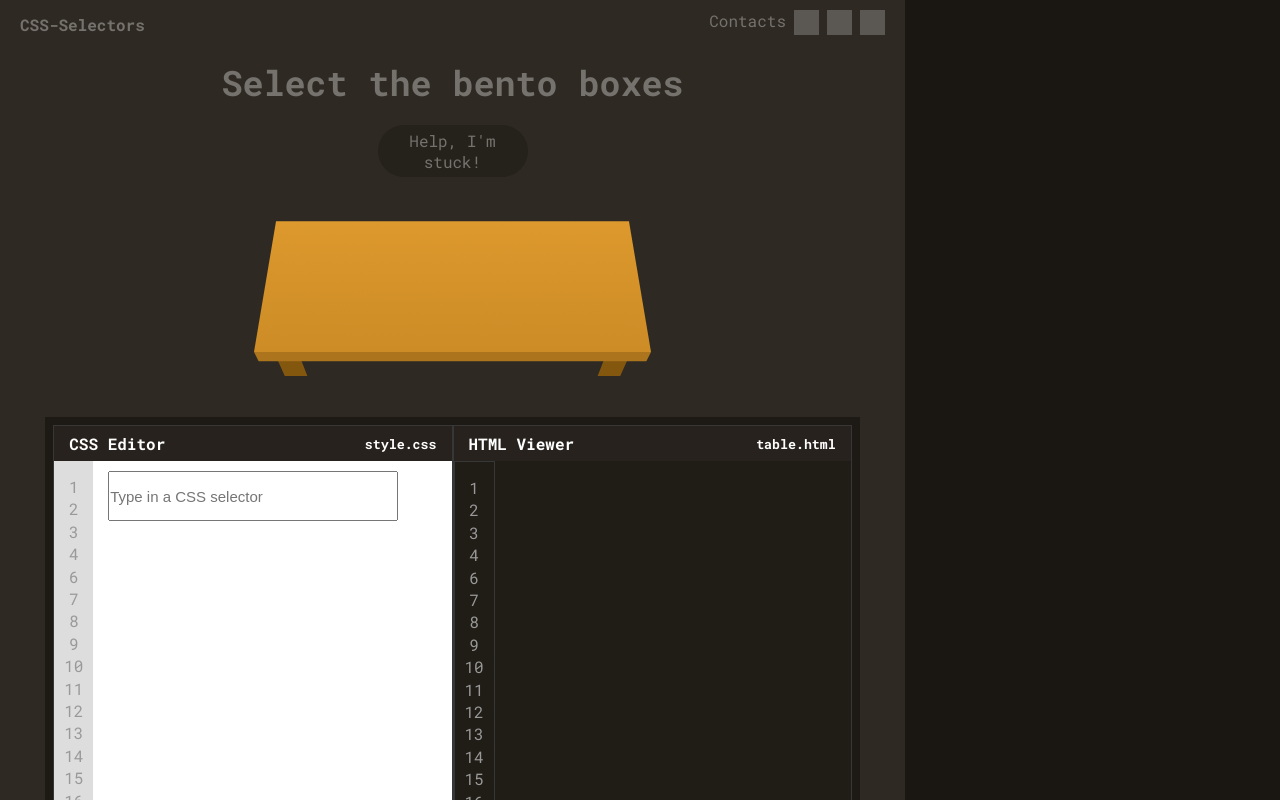
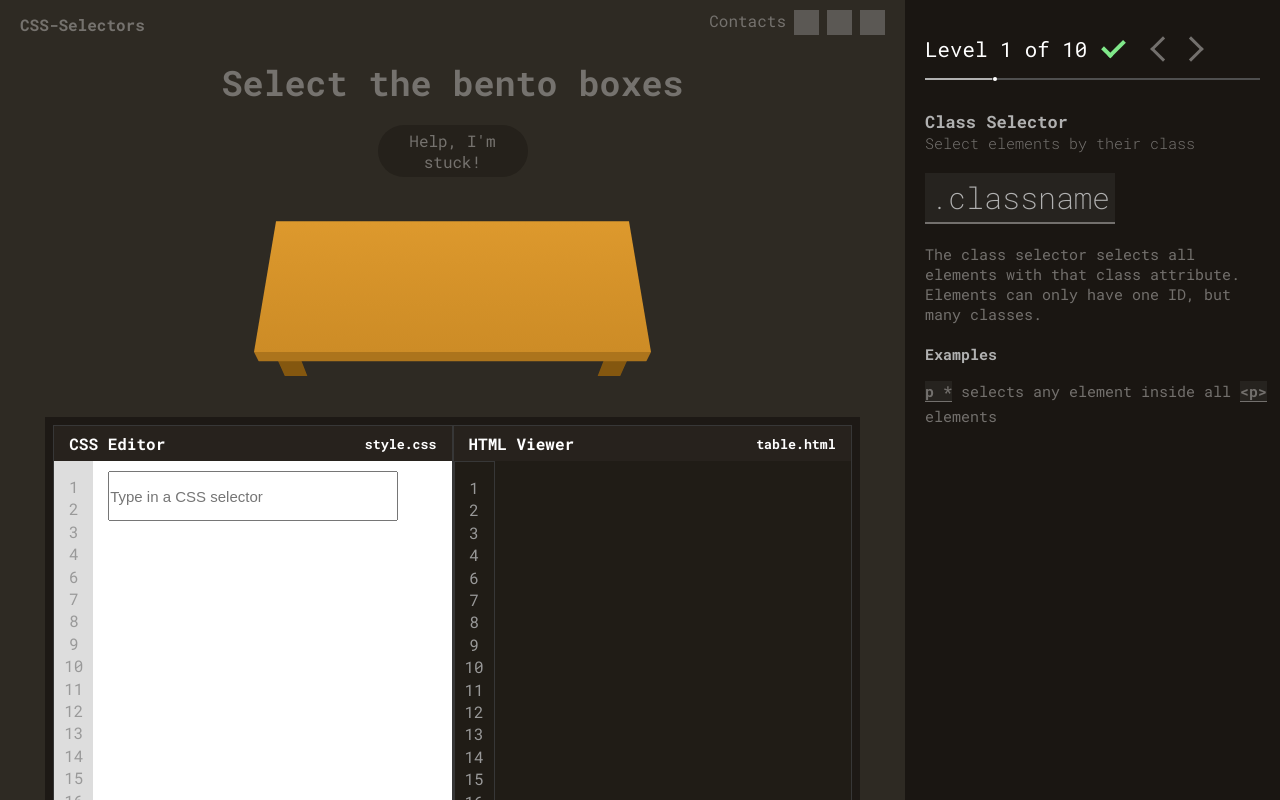
Before and after one commit to iliashon/RS-Selectors, a website built with webpack: page rs-selectors/src/index.html in a window 1280 px wide. Built offline with nearby package versions, Linux system fonts and the light colour scheme; no server answers; grey boxes are pictures that could not be loaded; a web font is replaced by a local one.

Commit message:
feat: add items side-bar (Fri Jun 23 17:40:52 +04 2023)

```diff
--- /dev/null
+++ b/rs-selectors/src/components/side-bar/side-bar.css
@@ -0,0 +1,131 @@
+.level-bar {
+  color: #fff;
+  padding: 20px;
+}
+
+.level-info {
+  font-size: 1.3em;
+  margin-top: 15px;
+  display: flex;
+  gap: 20px;
+}
+
+.level-check {
+  display: block;
+  width: 13px;
+  height: 22px;
+  border-bottom: 4px solid #80e88a;
+  border-right: 4px solid #80e88a;
+  transform: rotate(45deg);
+}
+
+.level-progress {
+  margin-top: 15px;
+  height: 2px;
+  background-color: #4f4f4f;
+}
+
+.line-progress {
+  height: 2px;
+  background-color: #b1b1b1;
+  width: 20%;
+  position: relative;
+}
+
+.line-progress::after {
+  content: '';
+  position: absolute;
+  width: 4px;
+  height: 4px;
+  border-radius: 10px;
+  right: -5px;
+  top: -1px;
+  background-color:#fff;
+}
+
+.level-nav {
+  position: absolute;
+  display: flex;
+  gap: 10px;
+  top: 40px;
+  right: 80px;
+}
+
+.prev {
+  display: block;
+  width: 18px;
+  height: 18px;
+  border-top: 3px solid #73706d;
+  border-left: 3px solid #73706d;
+  transform: rotate(-45deg);
+  transition: 0.3s;
+}
+
+.next {
+  display: block;
+  width: 18px;
+  height: 18px;
+  border-top: 3px solid #73706d;
+  border-right: 3px solid #73706d;
+  transform: rotate(45deg);
+  transition: 0.3s;
+}
+
+.next:hover {
+  border-top: 3px solid #d8d8d8;
+  border-right: 3px solid #d8d8d8;
+}
+
+.prev:hover {
+  border-top: 3px solid #d8d8d8;
+  border-left: 3px solid #d8d8d8;
+}
+
+.help-info {
+  position: absolute;
+  margin-top: 30px;
+}
+.selector-name {
+  font-size: 17px;
+  color: #b1b1b1;
+}
+.selector-title {
+  font-size: 15px;
+  font-weight: 300;
+  color: #73706d;
+  margin-bottom: 20px;
+}
+.selector-syntax {
+  display: inline-block;
+  padding: 5px;
+  font-weight: 200;
+  font-size: 30px;
+  color: #b1b1b1;
+  background-color: #26231f;
+  border-bottom: 2px solid #73706d;
+  text-align: center;
+  margin-bottom: 20px;
+}
+.selector-hint {
+  font-size: 15px;
+  color: #73706d;
+  margin-bottom: 20px;
+  padding: 0 10px 0 0;
+}
+.exemples-title {
+  font-size: 15px;
+  color: #b1b1b1;
+  margin-bottom: 15px;
+}
+.examples {
+  font-size: 15px;
+  color: #73706d;
+  margin-bottom: 20px;
+  padding: 0 10px 0 0;
+  line-height: 25px;
+}
+.example strong {
+  background-color: #26231f;
+  border-bottom: 1px solid #73706d;
+  margin-bottom: 20px;
+}
--- a/rs-selectors/src/index.html
+++ b/rs-selectors/src/index.html
@@ -69,7 +69,36 @@
         <p>Have feedback or questions? Please file an isssue on <a href="https://github.com/iliashon/RS-Selectors">the Github repo</a>.</p>
       </div>
     </main>
-    <div id="side-bar"></div>
+    <div id="side-bar">
+      <div class="level-bar">
+        <div class="level-info">
+          <span class="level-number">Level 1 of 10</span>
+          <span class="level-check"></span>
+        </div>
+        <div class="level-nav">
+          <a href="#" class="prev"></a>
+          <a href="#" class="next"></a>
+        </div>
+        <div class="level-progress">
+          <div class="line-progress"></div>
+        </div>
+        <div class="help-info">
+          <h3 class="selector-name">Class Selector</h3>
+          <h2 class="selector-title">Select elements by their class</h2>
+          <h3 class="selector-syntax">.classname</h3>
+          <div class="selector-hint">The class selector selects all elements with that class attribute. Elements can only have one ID, but many classes.</div>
+          <h4 class="exemples-title">Examples</h4>
+          <div class="examples">
+            <div class="example">
+              <strong>p *</strong>
+              selects any element inside all
+              <strong>&lt;p&gt;</strong>
+              elements
+            </div>
+          </div>
+        </div>
+      </div>
+    </div>
     <!-- <script src="./index.js"></script> -->
   </body>
 </html>
--- a/rs-selectors/src/style.css
+++ b/rs-selectors/src/style.css
@@ -2,6 +2,7 @@
 @import url(./components/code-editor/editor.css);
 @import url(./components/header.css);
 @import url(./components/footer.css);
+@import url(./components/side-bar/side-bar.css);
 
 * {
   margin: 0;
```
